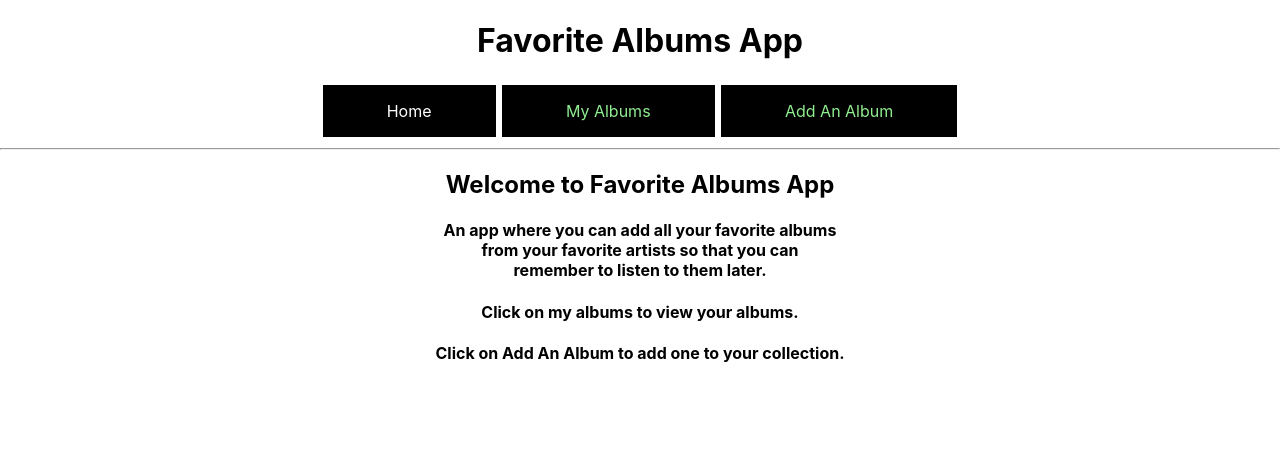
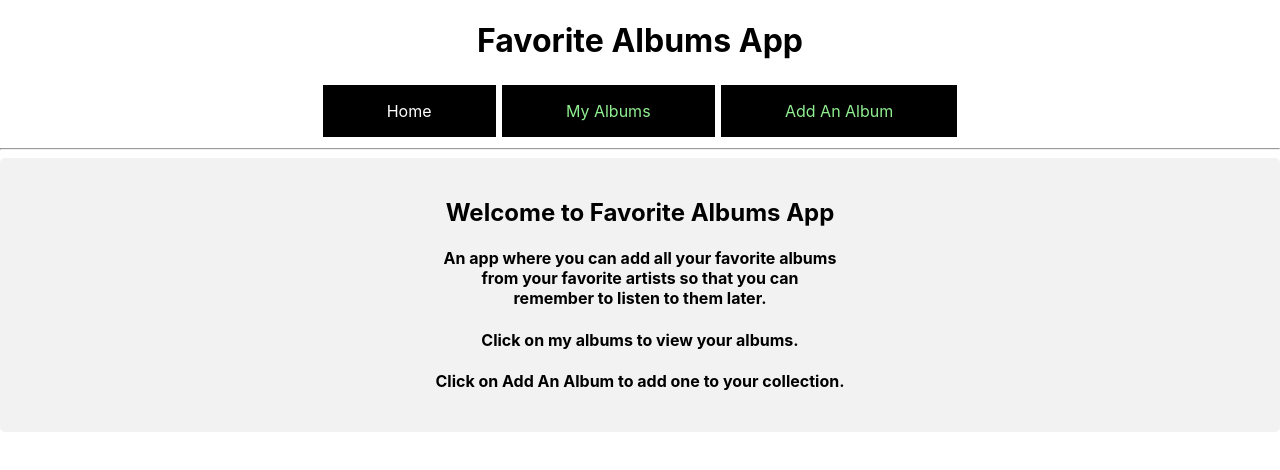
Before and after one commit to guzdaniel/favorite-albums-app, a React (Create React App) app: page / in a window 1280 px wide. Shown: the top 470 px of the page. Built offline with nearby package versions, Linux system fonts and the light colour scheme; data requests are answered from the project's data file.

Commit message:
Updates handleSubmit to make a fetch request to add new album to backend

```diff
--- a/db.json
+++ b/db.json
@@ -13,6 +13,13 @@
       "artist": "Coldplay",
       "image": "https://coverartarchive.org/release-group/120c786d-a3b2-3c19-b4ff-2b7b3b4435bf/front",
       "rating": 3
+    },
+    {
+      "title": "X&Y",
+      "artist": "Coldplay",
+      "image": "https://coverartarchive.org/release-group/c50b180a-12c9-3153-8ba5-eac6a6537d6f/front",
+      "rating": "5",
+      "id": 3
     }
   ]
 }
--- a/src/App.css
+++ b/src/App.css
@@ -2,44 +2,8 @@
   text-align: center;
 }
 
-.div {
+.container {
   border-radius: 5px;
   background-color: #f2f2f2;
   padding: 20px;
 }
-
-/*
-.App-logo {
-  height: 40vmin;
-  pointer-events: none;
-}
-
-@media (prefers-reduced-motion: no-preference) {
-  .App-logo {
-    animation: App-logo-spin infinite 20s linear;
-  }
-}
-
-.App-header {
-  background-color: #282c34;
-  min-height: 100vh;
-  display: flex;
-  flex-direction: column;
-  align-items: center;
-  justify-content: center;
-  font-size: calc(10px + 2vmin);
-  color: white;
-}
-
-.App-link {
-  color: #61dafb;
-}
-
-@keyframes App-logo-spin {
-  from {
-    transform: rotate(0deg);
-  }
-  to {
-    transform: rotate(360deg);
-  }
-} */
--- a/src/Components/AlbumForm.js
+++ b/src/Components/AlbumForm.js
@@ -15,13 +15,19 @@ function AlbumForm({ addAlbum }) {
         e.preventDefault()
         console.log("submitted")
         console.log(album)
-        fetch('',{
+        fetch('http://localhost:3001/albums',{
             method: 'POST',
             headers: {
                 'Content-Type': "application/json"
             },
             body: JSON.stringify(album)
         })
+        .then(res => res.json())
+        .then(data => {
+            addAlbum(data)
+
+        })
+
 
     }
 
--- a/src/Components/AlbumList.js
+++ b/src/Components/AlbumList.js
@@ -7,7 +7,7 @@ function AlbumList( {albums} ){
     console.log(albums)
 
     return (
-        <div>
+        <div className="container">
             <h3>ALBUMS IN MY COLLECTION</h3>
             {albumListItems}
         </div>
--- a/src/Components/Home.js
+++ b/src/Components/Home.js
@@ -2,7 +2,7 @@ import React from "react";
 
 function Home() {
     return (
-        <div>
+        <div className="container">
             <h2>Welcome to Favorite Albums App</h2>
             <h4>An app where you can add all your favorite albums <br /> from your favorite artists so that you can <br />remember to listen to them later.
             </h4>
```
Lines whose indentation alone changed are shown as unchanged.
